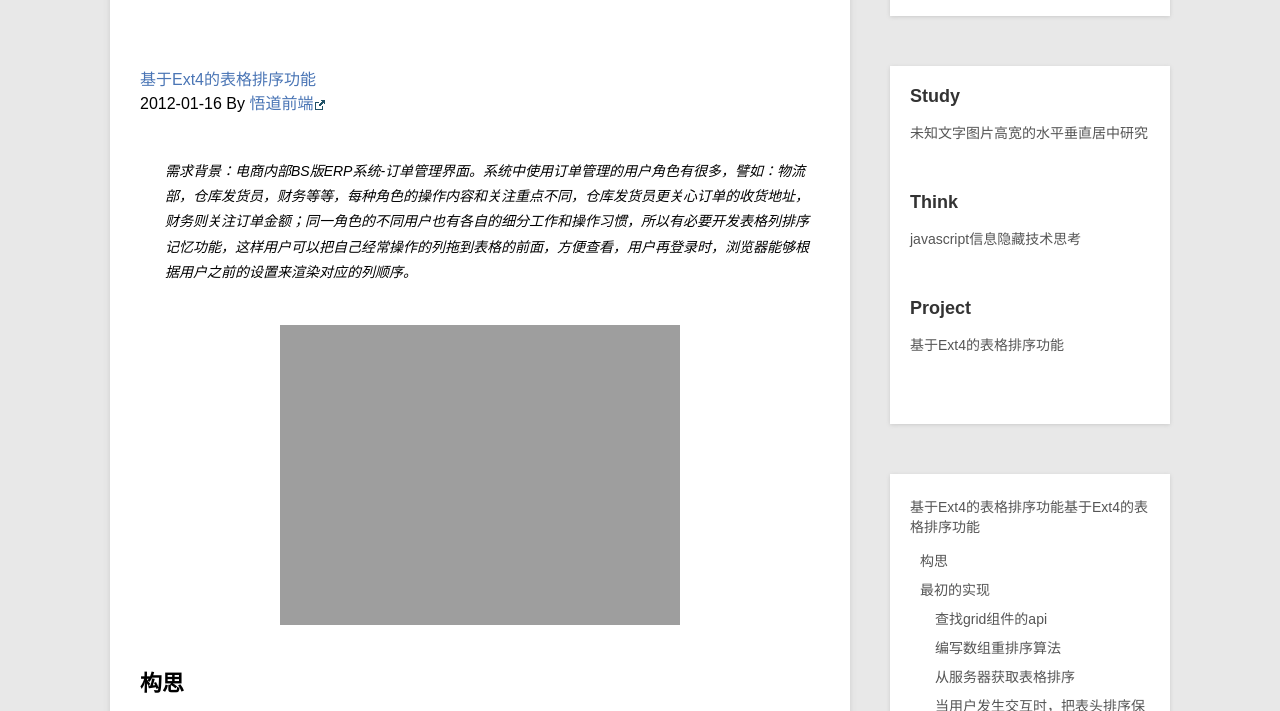
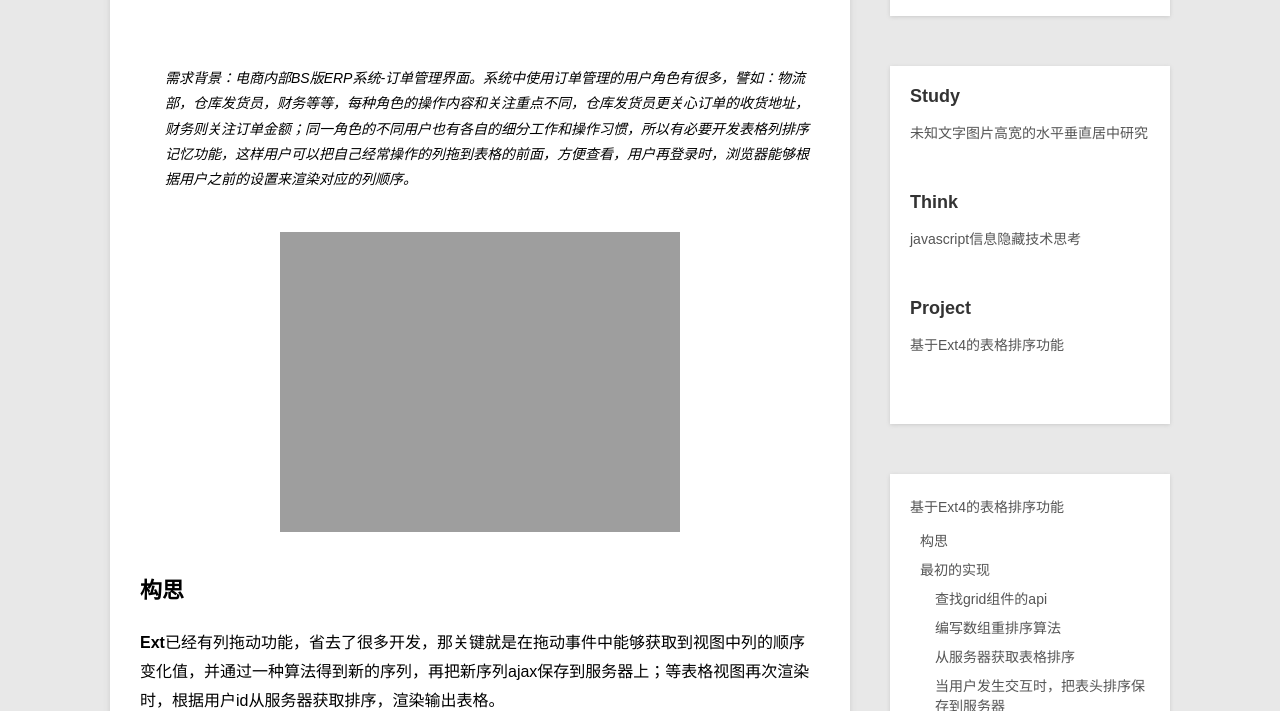
Before and after one commit to webfing/webfing.github.io, a Jekyll site: the page built from _posts/project/2013-12-29-ext4-grid-sort.md, in a window 1280 px wide and 900 px high, cut to the strip 189-900 px from the top of the window. Built offline with Jekyll 4.4.1, drawn with Linux system fonts in a browser that asks for light colours; Markdown is read by kramdown in place of the engine named in the settings; comment, search, counter and statistics services are not loaded.

Commit message:
上传三篇文章2

```diff
--- a/_posts/project/2013-12-29-ext4-grid-sort.md
+++ b/_posts/project/2013-12-29-ext4-grid-sort.md
@@ -4,8 +4,6 @@ title: 基于Ext4的表格排序功能
 category: project
 description: 需求背景：电商内部BS版ERP系统-订单管理界面。系统中使用订单管理的用户角色有很多，譬如：物流部，仓库发货员，财务等等，每种角色的操作内容和关注重点不同，仓库发货员更关心订单的收货地址，财务则关注订单金额；同一角色的不同用户也有各自的细分工作和操作习惯，所以有必要开发表格列排序记忆功能，这样用户可以把自己经常操作的列拖到表格的前面，方便查看，用户再登录时，浏览器能够根据用户之前的设置来渲染对应的列顺序。
 ---
-# [{{ page.title }}][1]
-2012-01-16 By {{ site.author_info }}
 
 > 需求背景：电商内部BS版ERP系统-订单管理界面。系统中使用订单管理的用户角色有很多，譬如：物流部，仓库发货员，财务等等，每种角色的操作内容和关注重点不同，仓库发货员更关心订单的收货地址，财务则关注订单金额；同一角色的不同用户也有各自的细分工作和操作习惯，所以有必要开发表格列排序记忆功能，这样用户可以把自己经常操作的列拖到表格的前面，方便查看，用户再登录时，浏览器能够根据用户之前的设置来渲染对应的列顺序。
 
```
